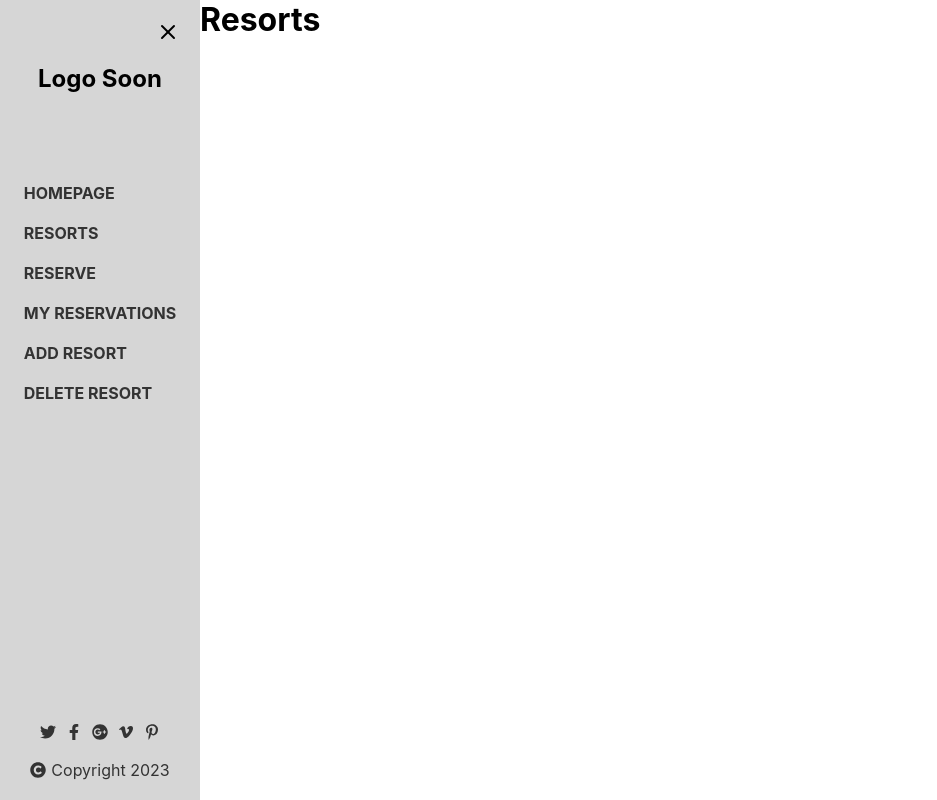
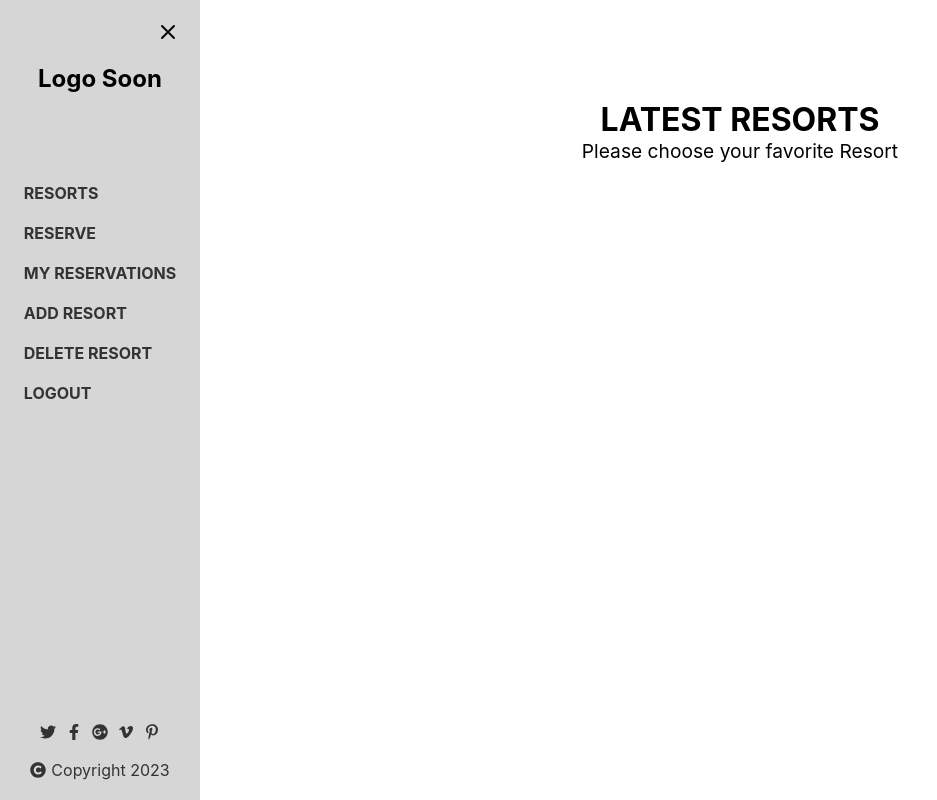
Before and after one commit to meryemsanem/resort-front-end, a React (Create React App) app: page /resorts in a window 1280 px wide. Both pictures are taken after a click on the button 32 px from the left and 32 px from the top of the page. Shown: the whole page, without its empty margins (0-937 px from the left). Built offline with nearby package versions, Linux system fonts and the light colour scheme.

Commit message:
Update components

```diff
--- a/src/App.css
+++ b/src/App.css
@@ -5,6 +5,17 @@
 .App-logo {
   height: 40vmin;
   pointer-events: none;
+}
+
+.contents {
+  display: flex;
+  justify-content: center;
+  text-align: center;
+  margin: 0 auto;
+}
+
+.app-container {
+  display: flex;
 }
 
 @media (prefers-reduced-motion: no-preference) {
--- a/src/App.js
+++ b/src/App.js
@@ -4,12 +4,13 @@ import { Provider } from 'react-redux'; // Import the Provider
 import store from './components/store/configureStore'; // Import your Redux store
 import { NavProvider } from './components/Navigation/Nav';
 import Navigation from './components/Navigation/Navigation';
-import HomePage from './components/Resort/HomePage';
+import Resorts from './components/Resort/Resorts';
 import Reservations from './components/Resort/Reservations';
-import Resorts from './components/Resort/Resorts';
+import Logout from './components/Resort/Logout';
 import Reserve from './components/Resort/Reserve';
 import AddResort from './components/Resort/AddResort';
 import DeleteResort from './components/Resort/DeleteResort';
+import './App.css';
 
 function App() {
   return (
@@ -21,12 +22,12 @@ function App() {
               <Navigation />
               <div className="contents">
                 <Routes>
-                  <Route exact path="/" element={<HomePage />} />
                   <Route path="/resorts" element={<Resorts />} />
                   <Route path="/reservations" element={<Reservations />} />
                   <Route path="/reserve" element={<Reserve />} />
                   <Route path="/add_resort" element={<AddResort />} />
                   <Route path="/delete_resort" element={<DeleteResort />} />
+                  <Route exact path="/logout" element={<Logout />} />
                 </Routes>
               </div>
             </div>
--- a/src/components/Navigation/Navigation.js
+++ b/src/components/Navigation/Navigation.js
@@ -35,9 +35,6 @@ const Navigation = () => {
             <h2>Logo Soon</h2>
           </div>
           <div className="links">
-            <NavLink to="/" onClick={handleToggle}>
-              HomePage
-            </NavLink>
             <NavLink to="/resorts" onClick={handleToggle}>
               Resorts
             </NavLink>
@@ -52,6 +49,9 @@ const Navigation = () => {
             </NavLink>
             <NavLink to="/delete_resort" onClick={handleToggle}>
               Delete Resort
+            </NavLink>
+            <NavLink to="/logout" onClick={handleToggle}>
+              Logout
             </NavLink>
           </div>
           <div className="footer">
--- a/src/components/Resort/HomePage.css
+++ /dev/null
@@ -1,18 +0,0 @@
-.header {
-    display: flex;
-    flex-direction: column;
-    justify-content: right;
-    /* align-items: center; */
-    height: 100vh;
-    text-align: center;
-    margin-right: -75rem;
-  }
-
-  .title {
-    font-size: 2rem;
-    margin: 0;
-  }
-
-  .title-info {
-    font-size: 1.2rem;
-  }
--- a/src/components/Resort/HomePage.js
+++ /dev/null
@@ -1,20 +0,0 @@
-import React from 'react';
-import './HomePage.css';
-
-const Home = () => (
-  <div>
-    <div className="header">
-      <br />
-      <br />
-      <br />
-      <br />
-      <h1 className="title">LATEST RESORTS</h1>
-      <p className="title-info">Please choose your favorite Resort</p>
-    </div>
-    <br />
-    <br />
-    {}
-  </div>
-);
-
-export default Home;
--- /dev/null
+++ b/src/components/Resort/Logout.js
@@ -0,0 +1,9 @@
+import React from 'react';
+
+export default function Reservations() {
+  return (
+    <div>
+      <h1>Logout</h1>
+    </div>
+  );
+}
--- /dev/null
+++ b/src/components/Resort/Resort.css
@@ -0,0 +1,18 @@
+.header {
+  display: flex;
+  flex-direction: column;
+  align-items: center;
+  text-align: center;
+  justify-content: center;
+  /* margin: 0 auto; */
+  margin-top: 100px;
+}
+
+.title {
+  font-size: 2rem;
+  margin: 0;
+}
+
+.title-info {
+  font-size: 1.2rem;
+}
--- a/src/components/Resort/Resorts.js
+++ b/src/components/Resort/Resorts.js
@@ -1,9 +1,16 @@
 import React from 'react';
+import './Resort.css';
 
-export default function Resorts() {
-  return (
-    <div>
-      <h1>Resorts</h1>
+const Home = () => (
+  <div>
+    <div className="header">
+      <h1 className="title">LATEST RESORTS</h1>
+      <p className="title-info">Please choose your favorite Resort</p>
     </div>
-  );
-}
+    <br />
+    <br />
+    {}
+  </div>
+);
+
+export default Home;
```
